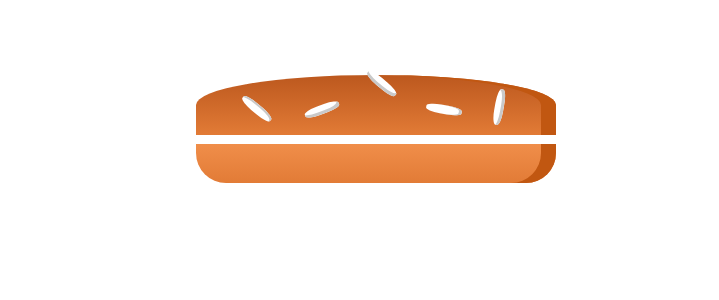
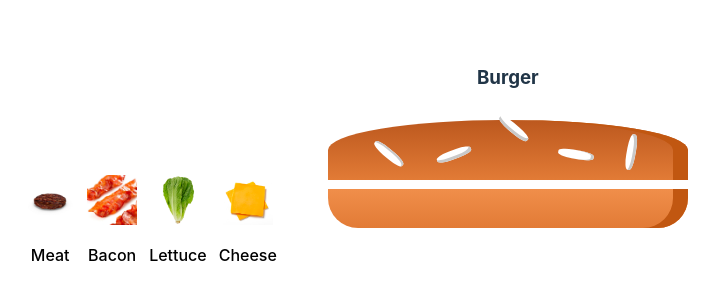
Before and after one commit to Aizhanasheralieva/HW-55, a React (Vite) app: page / in a window 1280 px wide. Shown: the part 172-472 px from the top of the page, without its empty margins (264-983 px from the left). Built offline with nearby package versions, Linux system fonts and the light colour scheme.

Commit message:
Just finished working on 'BurgerConstruction.tsx' component.

```diff
--- a/src/App.css
+++ b/src/App.css
@@ -3,6 +3,9 @@
   margin: 0 auto;
   padding: 2rem;
   text-align: center;
+  display: flex;
+  justify-content: space-between;
+  align-items: center;
 }
 
 .logo {
@@ -138,7 +141,7 @@
   border-radius: 20px;
 }
 
-.Salad {
+.Lettuce {
   width: 85%;
   height: 7%;
   margin: 2% auto;
--- a/src/App.tsx
+++ b/src/App.tsx
@@ -1,9 +1,10 @@
-import {useState} from "react";
+import React, { useState } from "react";
 import "./App.css";
 import meatImage from "./assets/meat.png";
 import baconImage from "./assets/bacon.png";
 import lettuceImage from "./assets/lettuce.png";
 import cheeseImage from "./assets/cheese.png";
+import BurgerConstruction from "./Components/BurgerConstruction/BurgerConstruction";
 
 export interface Ingredient {
   name: string;
@@ -11,13 +12,13 @@
   image: string;
 }
 
-interface chosenIngredient {
-  name: string,
-  count: number,
+interface ChosenIngredient {
+  name: string;
+  count: number;
 }
 
 const App = () => {
-  const [ingredients, setIngredients] = useState<chosenIngredient[]>([
+  const [ingredients, setIngredients] = useState<ChosenIngredient[]>([
     {name: "Meat", count: 0},
     {name: "Cheese", count: 0},
     {name: "Bacon", count: 0},
@@ -25,49 +26,39 @@
   ]);
 
   const addIngredientToArray = (ingredientName: string) => {
-    setIngredients((prevIngredients) => {
-      return prevIngredients.map((ingredient) => {
-        if (ingredient.name === ingredientName) {
-          return {...ingredient, count: ingredient.count + 1}
-        }
-        return ingredient;
-      });
-    });
+    setIngredients((prevIngredients) =>
+      prevIngredients.map((ingredient) =>
+        ingredient.name === ingredientName
+          ? { ...ingredient, count: ingredient.count + 1 }
+          : ingredient
+      )
+    );
   };
 
-//   обычный map или forEach подойдет для поиска чтобы увеличивать count ("счетчик" данного ингредиента.):
-
-
-  const INGREDIENTS: Ingredient[{ name: string, price: number, image: string }] = [
-
-    {name: "meat", price: 80, image: meatImage},
-    {name: "bacon", price: 60, image: baconImage},
-    {name: "lettuce", price: 10, image: lettuceImage},
-    {name: "cheese", price: 50, image: cheeseImage},
+  const INGREDIENTS: Ingredient[object] = [
+    { name: "Meat", price: 80, image: meatImage },
+    { name: "Bacon", price: 60, image: baconImage },
+    { name: "Lettuce", price: 10, image: lettuceImage },
+    { name: "Cheese", price: 50, image: cheeseImage },
   ];
 
   return (
     <>
       <div>
-        <div className="Burger">
-          <div className="BreadTop">
-            <div className="Seeds1"></div>
-            <div className="Seeds2"></div>
-          </div>
-          <div className="BreadBottom"></div>
-        </div>
+        {INGREDIENTS.map((ingredient) => (
+          <button
+            key={ingredient.name}
+            onClick={() => addIngredientToArray(ingredient.name)}
+            style={{ background: "none", border: "none" }}
+          >
+            <img src={ingredient.image} alt={ingredient.name} width={50} />
+            <p>{ingredient.name}</p>
+          </button>
+        ))}
       </div>
-
-      {INGREDIENTS.map(ingredient => (
-        <button style={{background: "none", border: "none"}}
-          key={ingredient.name}
-          onAdd={addIngredientToArray}
-          type="button">
-        </button>
-      ))}
-
+      <BurgerConstruction ingredients={ingredients}/>
     </>
-  )
+  );
 };
 
 export default App;
--- /dev/null
+++ b/src/Components/BurgerConstruction/BurgerConstruction.tsx
@@ -0,0 +1,32 @@
+import React from "react";
+
+
+interface Props {
+  ingredients: {name: string; count: number} [];
+};
+const BurgerConstruction: React.FC<Props> = ({ingredients}) => {
+  return (
+    <div className="burger">
+      <h3>Burger</h3>
+      <div className="Burger">
+        <div className="BreadTop">
+          <div className="Seeds1"></div>
+          <div className="Seeds2"></div>
+        </div>
+        {ingredients.map((ingredient) => {
+          const ingredientsParts = [];
+          for (let i = 0; i < ingredient.count; i++) {
+            ingredientsParts.push(
+              <div key={`${ingredient.name}-${i}`} className={ingredient.name}></div>
+            );
+          }
+          return ingredientsParts;
+        })}
+
+        <div className="BreadBottom"></div>
+      </div>
+    </div>
+  );
+};
+
+export default BurgerConstruction;
```
Also changed, not shown: 1 other file (tests, documents, lock files or other folders).
